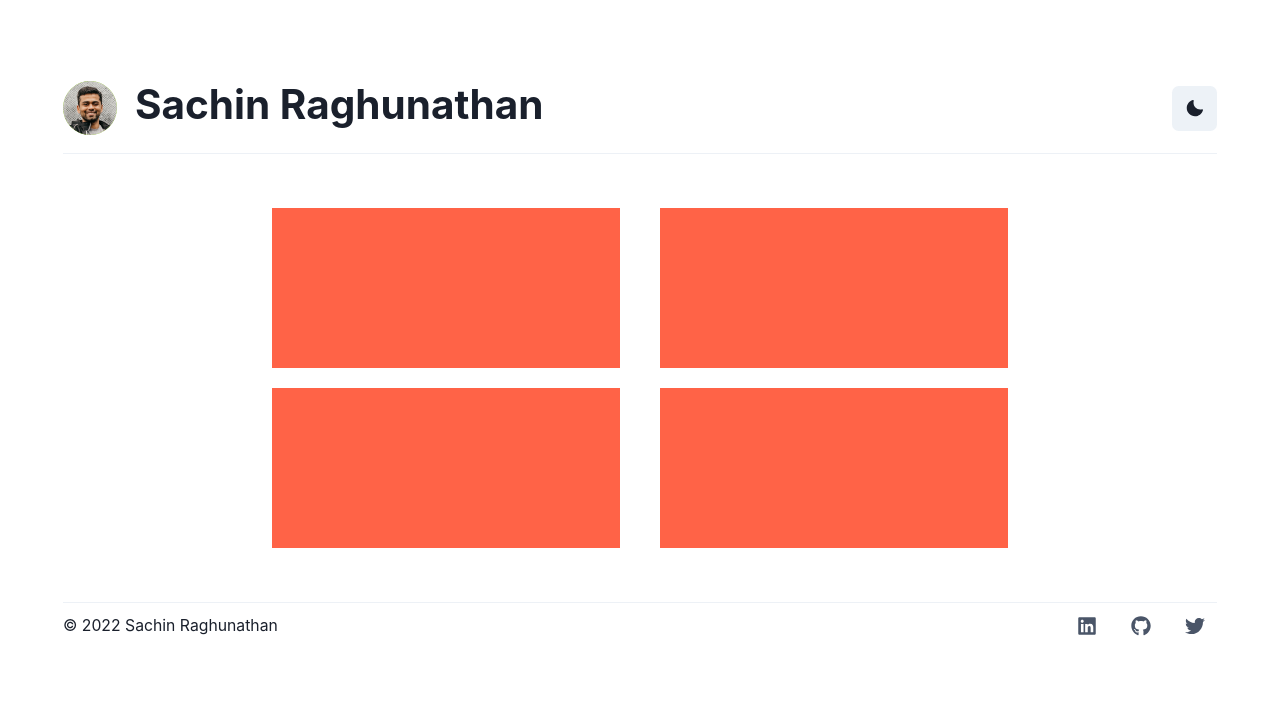
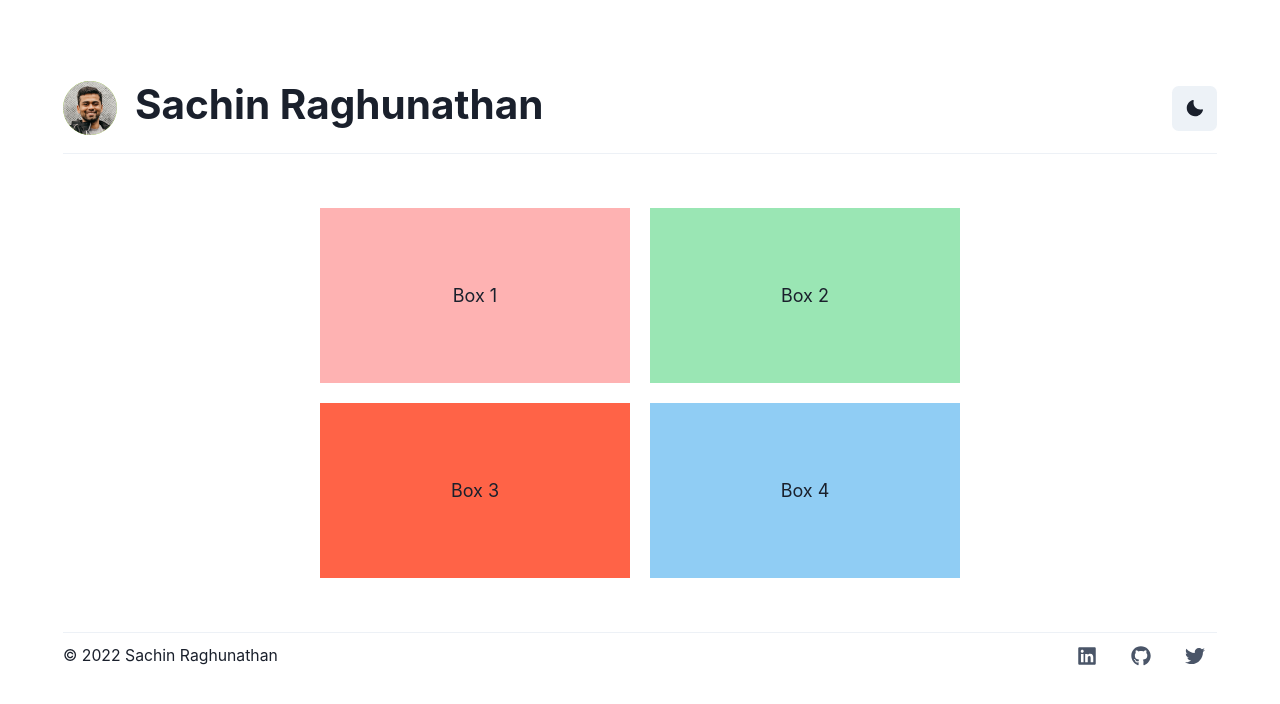
Before and after one commit to SachinRaghunathan/personal-website, a Next.js app: page / in a window 1280 px wide. Shown: the top 704 px of the page. Built offline with nearby package versions, Linux system fonts and the light colour scheme.

Commit message:
grid stuff

```diff
--- a/pages/index.tsx
+++ b/pages/index.tsx
@@ -1,4 +1,4 @@
-import { Box, Center, Container, SimpleGrid } from "@chakra-ui/react";
+import { Center, Container, Wrap, WrapItem } from "@chakra-ui/react";
 import { GetStaticProps } from "next";
 import Head from "next/head";
 import Layout, { siteTitle } from "../components/layout";
@@ -11,14 +11,30 @@ export default function Home() {
         <Head>
           <title>{siteTitle}</title>
         </Head>
-        <Center>
-          <SimpleGrid w="60%" columns={2} spacingX="40px" spacingY="20px">
-            <Box bg="tomato" height="160px"></Box>
-            <Box bg="tomato" height="160px"></Box>
-            <Box bg="tomato" height="160px"></Box>
-            <Box bg="tomato" height="160px"></Box>
-          </SimpleGrid>
-        </Center>
+        <Container width="100%">
+          <Wrap spacing="20px" justify="center">
+            <WrapItem>
+              <Center w="310px" h="175px" bg="red.200">
+                Box 1
+              </Center>
+            </WrapItem>
+            <WrapItem>
+              <Center w="310px" h="175px" bg="green.200">
+                Box 2
+              </Center>
+            </WrapItem>
+            <WrapItem>
+              <Center w="310px" h="175px" bg="tomato">
+                Box 3
+              </Center>
+            </WrapItem>
+            <WrapItem>
+              <Center w="310px" h="175px" bg="blue.200">
+                Box 4
+              </Center>
+            </WrapItem>
+          </Wrap>
+        </Container>
       </Layout>
     </Container>
   );
```
